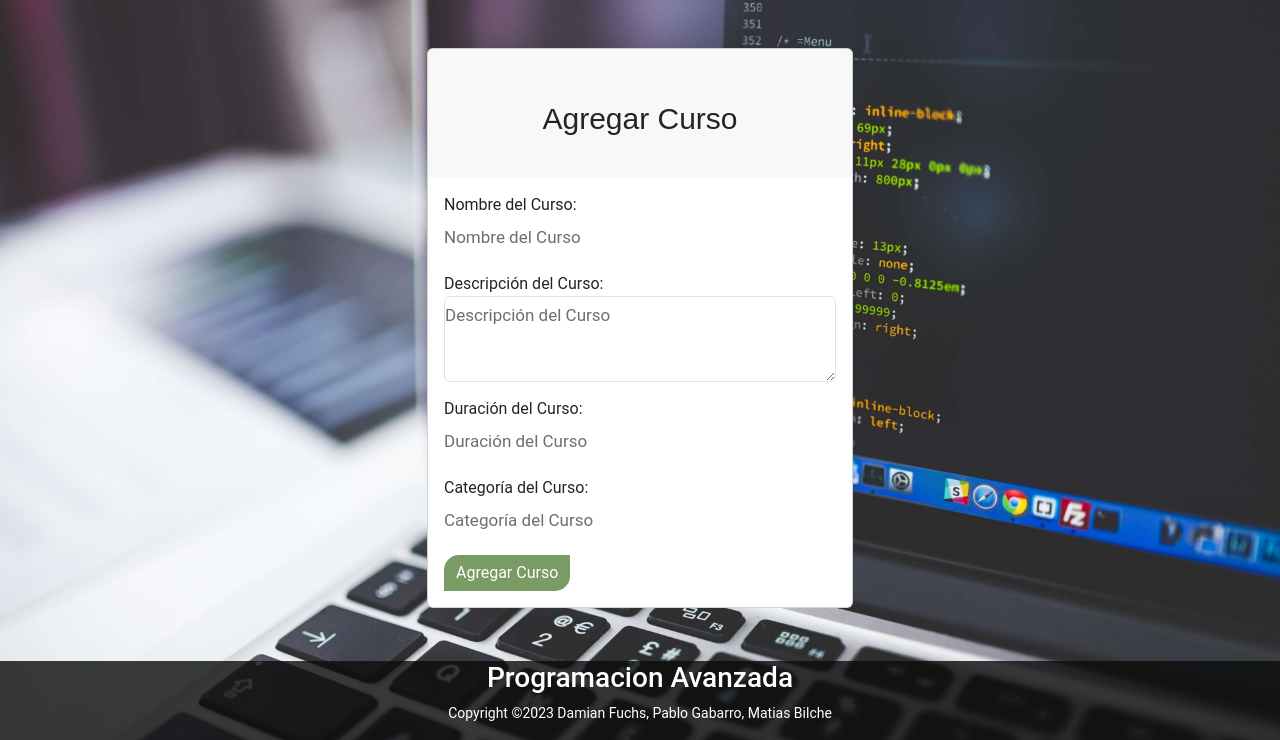
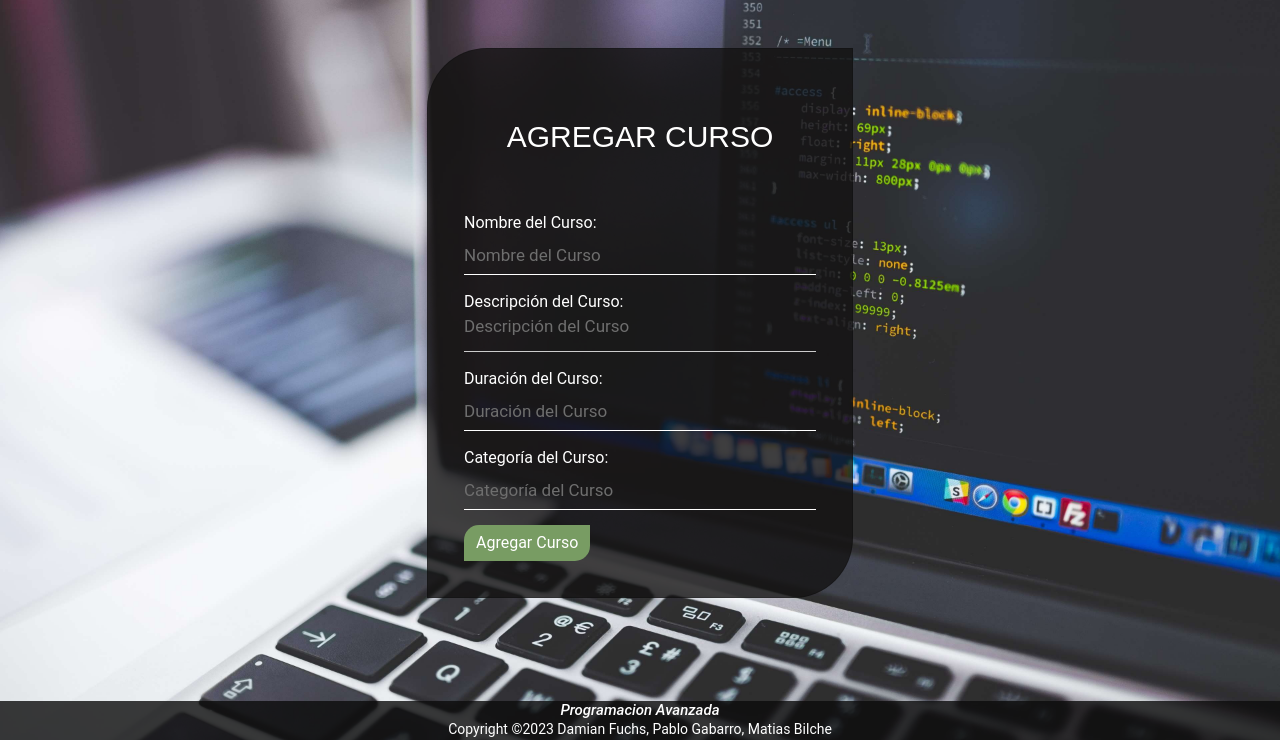
Before and after one commit to damianfuchs/ventas-cursos-online, a PHP site: page /addCourse.php in a window 1280 px wide. Shown: the part 60-800 px from the top of the page. Run offline with PHP 8.4, Linux system fonts and the light colour scheme.

Commit message:
Front del archivo addCourse.php

```diff
--- a/addCourse.php
+++ b/addCourse.php
@@ -1,6 +1,11 @@
 <?php session_start(); ?>
 
 <?php include('includes/header.php'); ?>
+
+
+<link rel="stylesheet" href="estilos/index.css">
+<link rel="stylesheet" href="estilos/register.css">
+<link rel="stylesheet" href="estilos/addCourse.css">
 
 <link rel="stylesheet" href="estilos/index.css">
 <link rel="stylesheet" href="estilos/register.css">
@@ -35,7 +40,7 @@ if (isset($_SESSION['error'])) {
         <div class="col-lg-6 col-md-8">
             <div class="custom-form card">
                 <div class="card-header">
-                    <h1 class="text-center">Agregar Curso</h1>
+                    <h1 class="text-center">AGREGAR CURSO</h1>
                 </div>
                 <div class="card-body">
                     <form action="includes/mysqlAddCourse.php" method="post">
--- /dev/null
+++ b/estilos/addCourse.css
@@ -0,0 +1,41 @@
+.custom-form{
+    background-color: rgba(19, 18, 18, 0.801) !important; /* Fondo semitransparente */
+    padding: 20px !important; /* Espacio interior */
+    border-radius: 60px 0px 60px 0px !important; /* Bordes redondeados */
+    font-family: 'Roboto', sans-serif !important;
+}
+
+.custom-form h1{
+    color: white;
+}
+
+.custom-form label{
+    color: white;
+}
+
+.custom-form textarea {
+    padding: 0;
+    background: transparent;
+    color: #fff;
+    height: 10px;
+    resize: none;
+    border-top: none;    /* Elimina el borde superior */
+    border-right: none;  /* Elimina el borde derecho */
+    border-left: none;   /* Elimina el borde izquierdo */
+    border-bottom: 1px solid #ccc; /* Puedes mantener el borde inferior o personalizarlo según tus necesidades */
+    border-radius: 8px 8px 0px 0px !important;
+}
+
+
+.custom-form textarea:focus{
+    background-color: transparent; /* Cambia el fondo a blanco cuando el textarea está enfocado */
+    /* Puedes ajustar el color de fondo que desees cuando el textarea está enfocado */
+    box-shadow: 0 0 5px #9df3c1 !important;
+    border: 2px solid #9df3c1 !important;
+    border-radius: 8px 0px 8px 0px !important;
+    color: white;
+}
+
+.card-body input[type="text"]{
+    color: #fff;
+}
--- a/estilos/index.css
+++ b/estilos/index.css
@@ -144,7 +144,19 @@ footer{
     color: #fff;
     text-align: center;
     font-size: 14px;
-    margin-top: -50px !important;
+    margin-top: 160px !important;
+}
+
+footer h3{
+    padding: 0;
+    font-size: 15px;
+    border: none;
+    margin: 0;
+    font-style: italic;
+}
+
+footer p{
+    margin: 0;
 }
 
 .cuadro-Login a:hover {
--- a/includes/footer.php
+++ b/includes/footer.php
@@ -7,11 +7,10 @@
     <link rel="stylesheet" href="estilos/index.css">
 </head>
 <footer>
-    <div class="cuadro-footer">
-        <h3>Programacion Avanzada </h3>
+    <div class="textoAbajo">
+        <h3>Programacion Avanzada</h3>
+        <p>Copyright &copy;2023 Damian Fuchs, Pablo Gabarro, Matias Bilche</p>
+
     </div>
 
-    <div class="textoAbajo">
-        <p>Copyright &copy;2023 Damian Fuchs, Pablo Gabarro, Matias Bilche</p>
-    </div>
 </footer>
```
